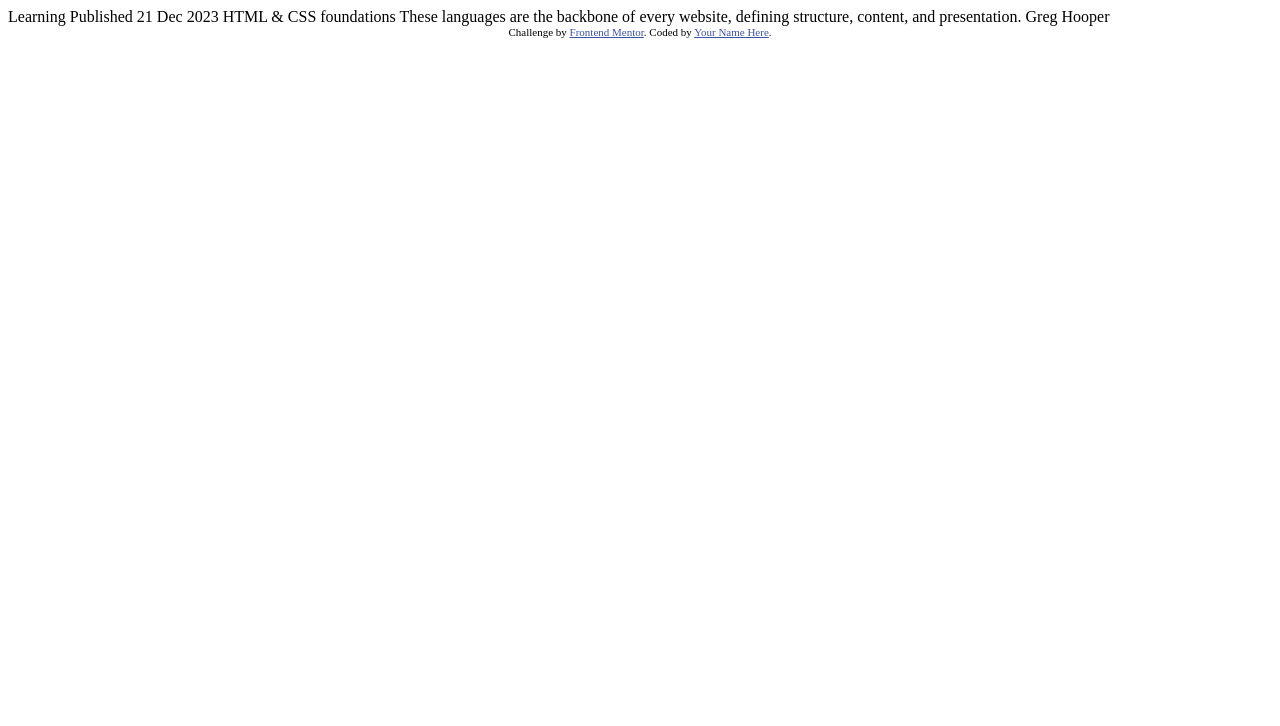
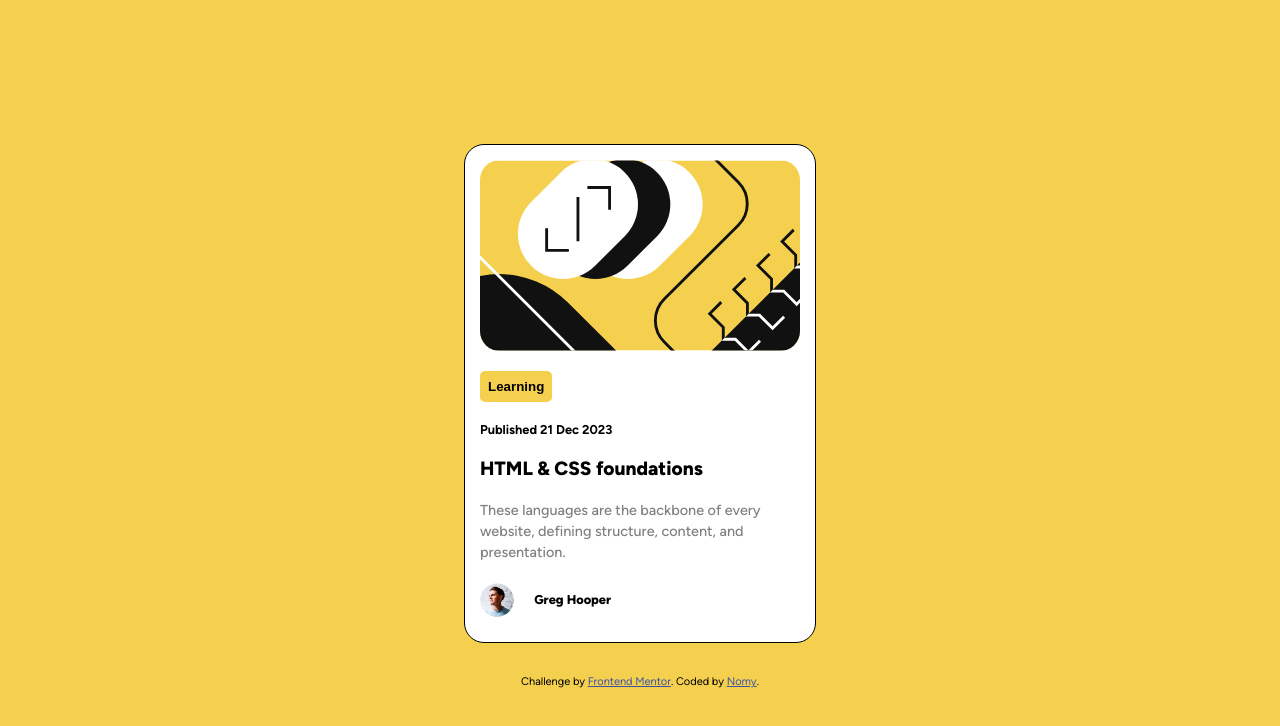
Before and after one commit to Nomylim/BlogPreviewCard, a plain HTML site: page index.html in a window 1280 px wide. Drawn offline with Linux system fonts and the light colour scheme.

Commit message:
first version

```diff
--- a/index.html
+++ b/index.html
@@ -3,32 +3,35 @@
 <head>
   <meta charset="UTF-8">
   <meta name="viewport" content="width=device-width, initial-scale=1.0"> <!-- displays site properly based on user's device -->
+  <link rel="icon" type="image/png" sizes="32x32" href="./assets/images/favicon-32x32.png">
+  <link rel="stylesheet" href="style.css">
+  <title>Frontend Mentor | Blog preview card</title>
+</head>
 
-  <link rel="icon" type="image/png" sizes="32x32" href="./assets/images/favicon-32x32.png">
+<body>
+<main>
+  <img src="assets/images/illustration-article.svg" alt="illustration of the article">
+  <button> Learning </button>
 
-  <title>Frontend Mentor | Blog preview card</title>
+  <h2> Published 21 Dec 2023 </h2>
 
-  <!-- Feel free to remove these styles or customise in your own stylesheet 👍 -->
-  <style>
-    .attribution { font-size: 11px; text-align: center; }
-    .attribution a { color: hsl(228, 45%, 44%); }
-  </style>
-</head>
-<body>
+  <h1> HTML & CSS foundations </h1>
 
-  Learning
+  <p>These languages are the backbone of every website, defining structure, content, and presentation.</p>
 
-  Published 21 Dec 2023
+  <div class="autor">
+  <img src="assets/images/image-avatar.webp" alt="image of Greg Hooper">
+  <h3>  Greg Hooper</h3>
+  </div>
 
-  HTML & CSS foundations
+</main>
 
-  These languages are the backbone of every website, defining structure, content, and presentation.
+<footer>
+  <div class="attribution">
+    <p>Challenge by <a href="https://www.frontendmentor.io?ref=challenge" target="_blank">Frontend Mentor</a>.
+    Coded by <a href="#">Nomy</a>.</p>
+  </div>
+</footer>
 
-  Greg Hooper
-
-  <div class="attribution">
-    Challenge by <a href="https://www.frontendmentor.io?ref=challenge" target="_blank">Frontend Mentor</a>.
-    Coded by <a href="#">Your Name Here</a>.
-  </div>
 </body>
 </html>
--- /dev/null
+++ b/style.css
@@ -0,0 +1,102 @@
+*{
+    margin: 0;
+    padding: 0;
+}
+@font-face {
+    font-family: 'Figtree';
+    src: url('assets/fonts/Figtree-VariableFont_wght.ttf');
+    font-weight: 500, 800;
+}
+body{
+    font-family: 'Figtree', sans-serif;
+    display: flex;
+    flex-direction: column;
+    justify-content: center;
+    align-items: center;
+    background-color: hsl(47, 88%, 63%);
+    padding: 1rem;
+    min-height: 100svh;
+    gap: 2rem;
+    text-align: left;
+}
+
+main{
+    background-color: white;
+    border: solid 1px black;
+    border-radius: 20px;
+    display: flex;
+    flex-direction: column;
+    justify-content: flex-start;
+    align-items: flex-start;
+    padding: 15px;
+    max-width: 20rem;
+   /* pointer-events: none;*/
+}
+
+main:hover{
+   box-shadow: 10px 10px;
+}
+
+img{
+    border-radius: 20px;
+    max-width: 100%;
+    display: block;
+}
+
+button{
+    background-color:hsl(47, 88%, 63%);
+    margin: 20px 10px 10px 0;
+    font-weight: bold;
+    padding: 8px;
+    border: none;
+    border-radius: 5px;
+}
+
+h2{
+    font-size: 0.8rem;
+    margin: 10px 10px 10px 0;
+}
+
+main h1{
+    font-size: 1.2rem;
+    font-weight: 800;
+    margin: 10px 10px 10px 0;
+    /*pointer-events: auto;*/
+}
+
+main:hover h1{
+    color: red;
+}
+
+main p {
+    font-size: 0.9rem;
+    margin: 10px 10px 10px 0;
+    line-height: 1.3rem;
+    color: hsl(0, 0%, 50%);
+    font-weight: 500;
+}
+
+.autor{
+    display: flex;
+    justify-content: flex-start;
+    align-items: center;
+}
+
+.autor h3 {
+    margin: 10px;
+    font-size: 0.8rem;
+    font-weight: 800;
+}
+
+.autor img {
+    max-width: 20%;
+    display: block;
+    margin:10px 10px 10px 0;
+}
+
+.attribution {
+    font-size: 11px; text-align: center;
+}
+.attribution a {
+    color: hsl(228, 45%, 44%);
+}
```
